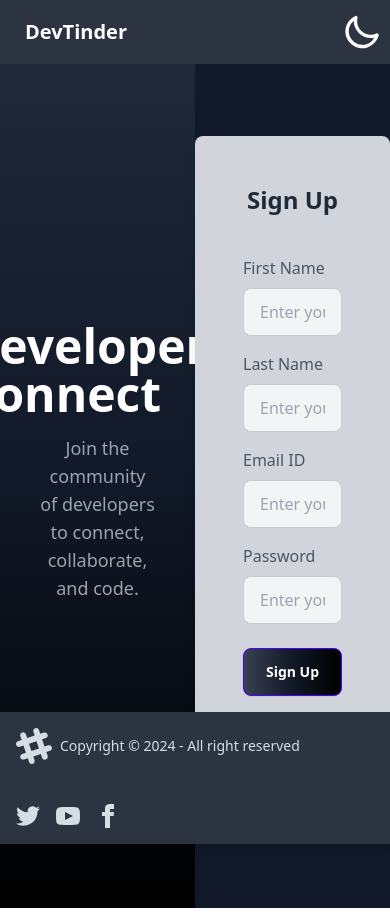
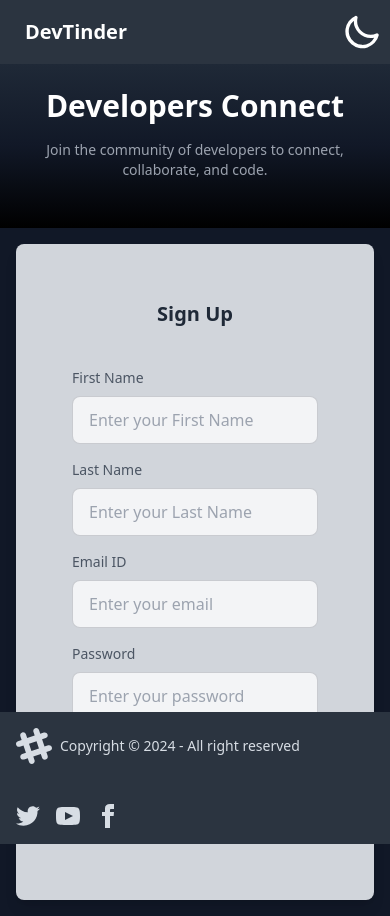
Before and after one commit to Riya7272du/DevConnect-web, a React (Vite) app: page /login in a window 390 px wide. Both pictures are taken after a click on the element "New to Developers Connect? Sign Up here". Built offline with nearby package versions, Linux system fonts and the light colour scheme; no server answers.

Commit message:
adding chat and socket files

```diff
--- a/src/components/EditProfile.jsx
+++ b/src/components/EditProfile.jsx
@@ -58,9 +58,9 @@ const EditProfile = ({ user }) => {
             {/* Responsive Layout */}
             <div className="w-full max-w-5xl grid grid-cols-1 lg:grid-cols-2 gap-2">
                 {/* Edit Profile Card */}
-                <div className="card bg-base-100 shadow-md rounded-lg p-4 sm:p-6">
+                <div className="card bg-base-100 shadow-md rounded-lg p-4 sm:p-6 flex flex-col min-h-full">
                     <h2 className="text-xl sm:text-2xl font-bold text-center text-primary mb-4">Edit Profile</h2>
-                    <form>
+                    <form className="flex flex-col flex-grow overflow-auto">
                         {[
                             { label: "First Name", value: firstName, setter: setFirstName },
                             { label: "Last Name", value: lastName, setter: setLastName },
@@ -89,17 +89,18 @@ const EditProfile = ({ user }) => {
                         ))}
                         {/* Error Message */}
                         {error && <p className="text-red-500 text-center text-sm">{error}</p>}
+                    </form>
+
                     {/* Save Button */}
-                        <div className="flex justify-center mt-4">
+                    <div className="mt-auto flex justify-center">
                         <button
                             type="button"
-                                className="btn btn-primary bg-gradient-to-r from-gray-700 via-gray-900 to-black text-white px-4 py-2 w-full sm:w-auto"
+                            className="btn btn-primary bg-gradient-to-r from-gray-700 via-gray-900 to-black text-white w-full sm:w-auto"
                             onClick={saveProfile}
                         >
                             Save Profile
                         </button>
                     </div>
-                    </form>
                 </div>
 
                 {/* User Card (Dynamically Hidden) */}
@@ -119,6 +120,8 @@ const EditProfile = ({ user }) => {
                 </div>
             )}
         </div>
+
+
     );
 };
 
--- a/src/components/Login.jsx
+++ b/src/components/Login.jsx
@@ -17,10 +17,11 @@ const Login = () => {
 
   const handleLogin = async () => {
     try {
-      const res = await axios.post(BASE_URL + "/login", {
-        emailId,
-        password,
-      }, { withCredentials: true });
+      const res = await axios.post(
+        BASE_URL + "/login",
+        { emailId, password },
+        { withCredentials: true }
+      );
       dispatch(addUser(res.data));
       return navigate("/");
     } catch (err) {
@@ -31,12 +32,11 @@ const Login = () => {
 
   const handleSignUp = async () => {
     try {
-      const res = await axios.post(BASE_URL + "/signup", {
-        firstName,
-        lastName,
-        emailId,
-        password,
-      }, { withCredentials: true });
+      const res = await axios.post(
+        BASE_URL + "/signup",
+        { firstName, lastName, emailId, password },
+        { withCredentials: true }
+      );
       dispatch(addUser(res.data.data));
       return navigate("/");
     } catch (err) {
@@ -46,27 +46,31 @@ const Login = () => {
   };
 
   return (
-    <div className="relative flex min-h-screen bg-gray-900">
+    <div className="relative flex flex-col sm:flex-row min-h-screen bg-gray-900">
       {/* Branding Section */}
-      <div className="w-1/2 flex flex-col justify-center items-center bg-gradient-to-b from-gray-800 via-gray-900 to-black text-white">
-        <h1 className="text-5xl font-bold mb-4">Developers Connect</h1>
-        <p className="text-lg text-gray-400 mb-12 text-center px-10">
+      <div className="w-full sm:w-1/2 flex flex-col justify-center items-center bg-gradient-to-b from-gray-800 via-gray-900 to-black text-white p-6 sm:p-12">
+        <h1 className="text-3xl sm:text-5xl font-bold mb-4 text-center">
+          Developers Connect
+        </h1>
+        <p className="text-sm sm:text-lg text-gray-400 mb-6 sm:mb-12 text-center px-4 sm:px-10">
           Join the community of developers to connect, collaborate, and code.
         </p>
       </div>
 
       {/* Login Section */}
-      <div className="w-1/2 flex justify-center items-center">
-        <div className="card bg-gray-300 w-80 shadow-lg rounded-lg p-4">
+      <div className="w-full sm:w-1/2 flex justify-center items-center p-4">
+        <div className="card bg-gray-300 w-full sm:w-96 shadow-lg rounded-lg p-6">
           <div className="card-body">
-            <h2 className="text-center text-2xl font-semibold mb-4 text-gray-800">
+            <h2 className="text-center text-xl sm:text-2xl font-semibold mb-4 text-gray-800">
               {isLoginForm ? "Login" : "Sign Up"}
             </h2>
             <form>
               {!isLoginForm && (
                 <>
-                  <label className="form-control w-full max-w-xs my-4">
-                    <span className="text-base font-medium text-gray-600">First Name</span>
+                  <label className="form-control w-full my-4">
+                    <span className="text-sm sm:text-base font-medium text-gray-600">
+                      First Name
+                    </span>
                     <input
                       type="text"
                       value={firstName}
@@ -75,8 +79,10 @@ const Login = () => {
                       placeholder="Enter your First Name"
                     />
                   </label>
-                  <label className="form-control w-full max-w-xs my-4">
-                    <span className="text-base font-medium text-gray-600">Last Name</span>
+                  <label className="form-control w-full my-4">
+                    <span className="text-sm sm:text-base font-medium text-gray-600">
+                      Last Name
+                    </span>
                     <input
                       type="text"
                       value={lastName}
@@ -87,8 +93,10 @@ const Login = () => {
                   </label>
                 </>
               )}
-              <label className="form-control w-full max-w-xs my-4">
-                <span className="text-base font-medium  text-gray-600">Email ID</span>
+              <label className="form-control w-full my-4">
+                <span className="text-sm sm:text-base font-medium text-gray-600">
+                  Email ID
+                </span>
                 <input
                   type="email"
                   value={emailId}
@@ -97,8 +105,10 @@ const Login = () => {
                   placeholder="Enter your email"
                 />
               </label>
-              <label className="form-control w-full max-w-xs my-4">
-                <span className="text-base font-medium  text-gray-600">Password</span>
+              <label className="form-control w-full my-4">
+                <span className="text-sm sm:text-base font-medium text-gray-600">
+                  Password
+                </span>
                 <input
                   type="password"
                   value={password}
```
Lines whose indentation alone changed are shown as unchanged.
